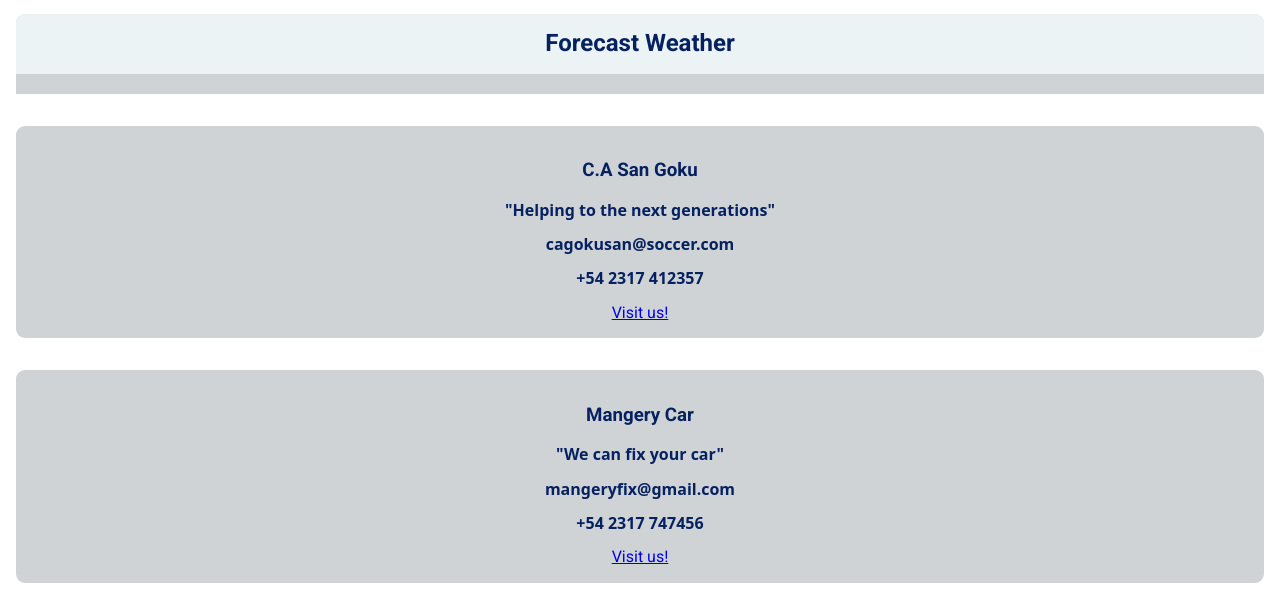
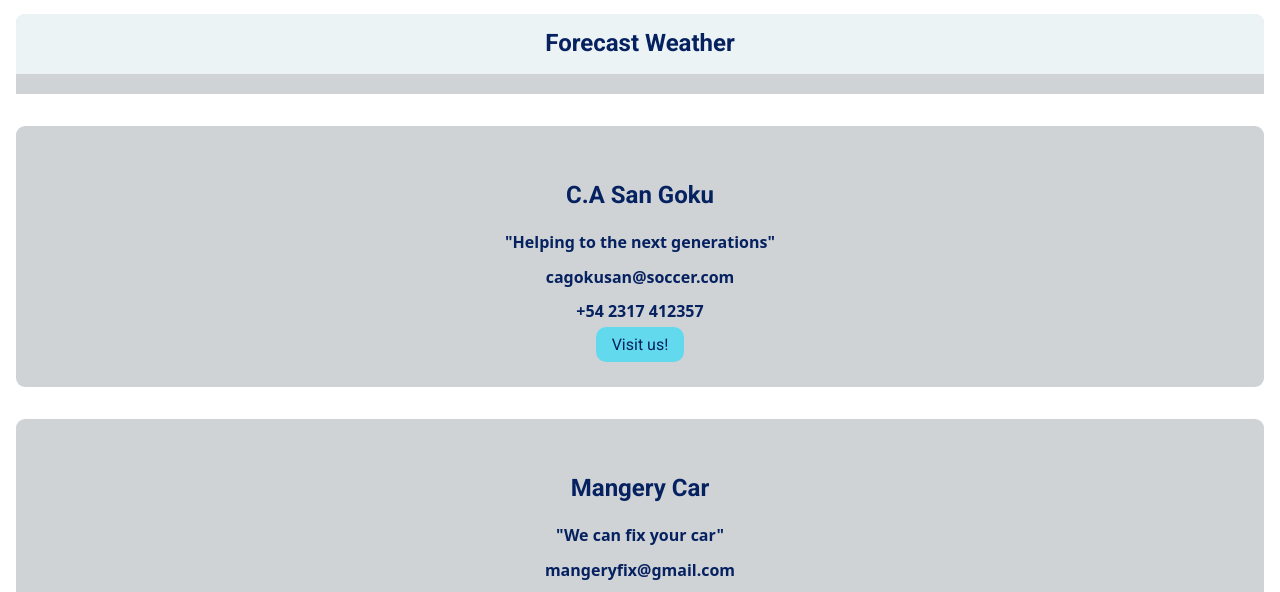
Before and after one commit to Borgesfacundo/wdd231, a plain HTML site: page chamber/chamber.html in a window 1280 px wide. Shown: the part 1410-2002 px from the top of the page. Drawn offline with Linux system fonts and the light colour scheme; no server answers; a web font is replaced by a local one.

Commit message:
W03 finished base view chamber page

```diff
--- a/chamber/styles/base.css
+++ b/chamber/styles/base.css
@@ -311,8 +311,20 @@ section h2 {
 }
 
 .ads div {
-    padding: 1rem;
+    padding: 2rem 1rem;
     border-radius: 9px;
     background-color: #cfd3d6;
     text-align: center;
 }
+
+.ads h3 {
+    font-size: 1.5rem;
+}
+
+.ads div a {
+    border-radius: 10px;
+    background-color: var(--blue--button);
+    color: var(--dark-blue);
+    padding: 0.5rem 1rem;
+    text-decoration: none;
+}
```
